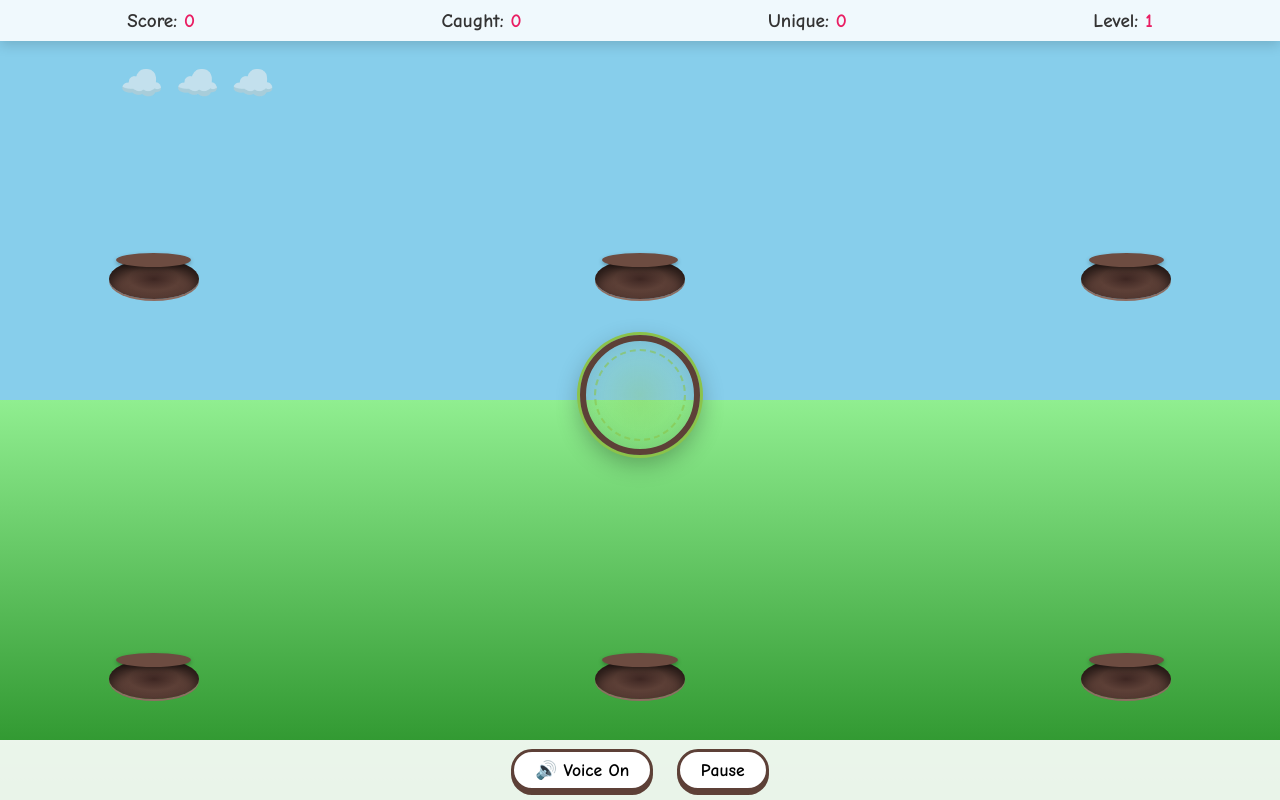
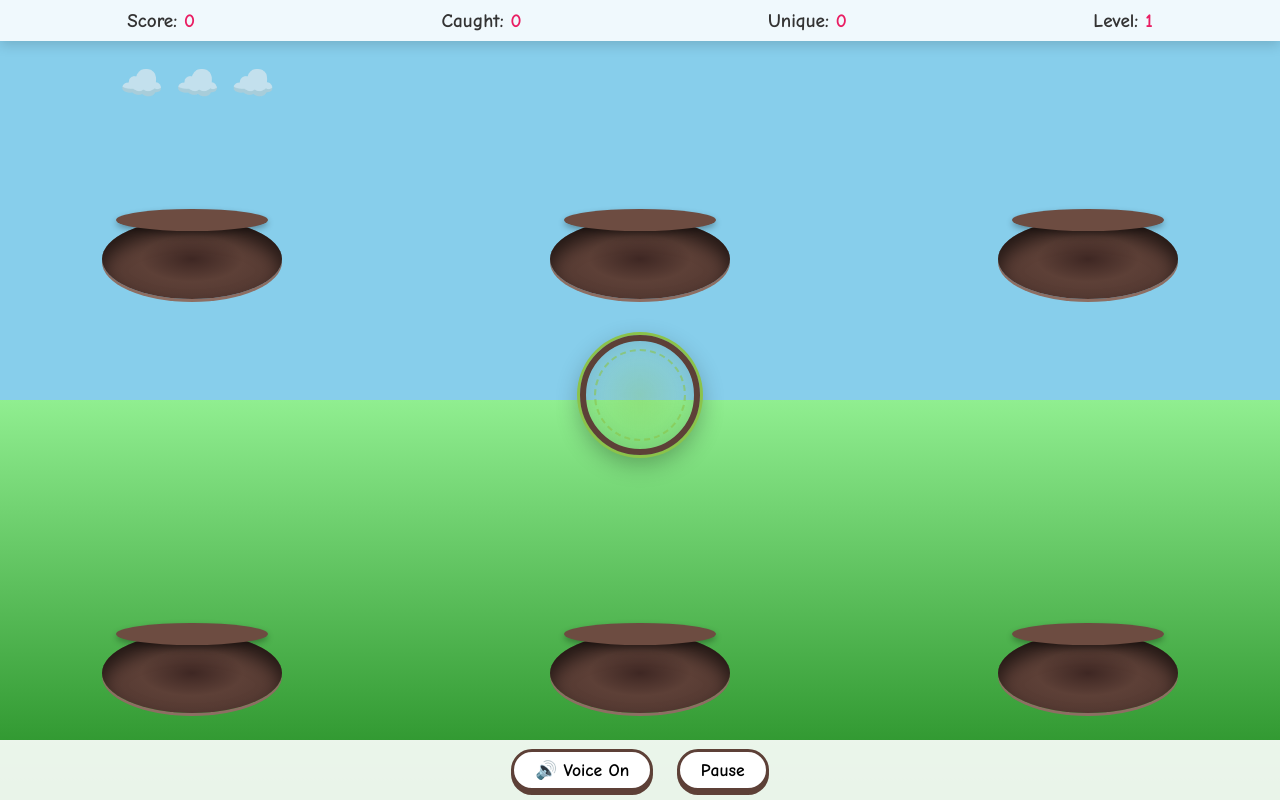
Before and after one commit to Spike0336/animal-catcher, a plain HTML site: page index.html in a window 1280 px wide. Both pictures are taken after a click on the button "Start Catching!". Drawn offline with Linux system fonts and the light colour scheme.

Commit message:
Add files via upload

```diff
--- a/script.js
+++ b/script.js
@@ -194,10 +194,10 @@ function createHoles() {
   const areaW = playArea.clientWidth;
   const areaH = playArea.clientHeight;
   const cols = 3, rows = 2;
-  const marginX = areaW * 0.12;
-  const marginY = areaH * 0.32;
+  const marginX = areaW * 0.15;
+  const marginY = areaH * 0.28;
   const usableW = areaW - marginX * 2;
-  const usableH = areaH - marginY - areaH * 0.1;
+  const usableH = areaH - marginY - areaH * 0.12;
 
   for (let r = 0; r < rows; r++) {
     for (let c = 0; c < cols; c++) {
@@ -240,7 +240,7 @@ function updateNetPosition() {
 
 function gameLoop(timestamp) {
   if (!isPlaying || isPaused) return;
-  const gap = Math.max(380, 900 - level * 55);
+  const gap = Math.max(900, 1800 - level * 80);
   if (!currentAnimal && timestamp - lastSpawn > gap) {
     spawnAnimal();
     lastSpawn = timestamp;
@@ -263,7 +263,7 @@ function spawnAnimal() {
     ? photoNames[Math.floor(Math.random() * photoNames.length)]
     : UNIQUE_ANIMALS[Math.floor(Math.random() * UNIQUE_ANIMALS.length)];
 
-  const size = 82;
+  const size = 160;
   const el = document.createElement("div");
   el.className = "animal popping";
   el.style.width = size + "px";
@@ -303,7 +303,7 @@ function spawnAnimal() {
   }
 
   el.style.left = (hole.x - size / 2) + "px";
-  el.style.top = (hole.y - size / 2 - 10) + "px";
+  el.style.top = (hole.y - size / 2 - 18) + "px";
   playArea.appendChild(el);
 
   const stayTime = Math.max(650, 1300 - level * 70) + Math.random() * 180;
--- a/style.css
+++ b/style.css
@@ -161,14 +161,14 @@ h1 {
 /* ===== HOLES IN THE GROUND ===== */
 .hole {
   position: absolute;
-  width: 90px;
-  height: 40px;
+  width: 180px;
+  height: 80px;
   transform: translate(-50%, -30%);
   background: radial-gradient(ellipse at center, #3e2723 0%, #5d4037 40%, #4e342e 100%);
   border-radius: 50%;
   box-shadow:
-    inset 0 8px 12px rgba(0,0,0,0.6),
-    0 2px 0 #8d6e63;
+    inset 0 12px 18px rgba(0,0,0,0.6),
+    0 3px 0 #8d6e63;
   z-index: 3;
   pointer-events: none;
 }
@@ -176,13 +176,13 @@ h1 {
 .hole::after {
   content: "";
   position: absolute;
-  top: -6px;
+  top: -10px;
   left: 8%;
   width: 84%;
-  height: 14px;
+  height: 22px;
   background: #6d4c41;
   border-radius: 50%;
-  box-shadow: 0 2px 4px rgba(0,0,0,0.3);
+  box-shadow: 0 3px 6px rgba(0,0,0,0.3);
 }
 
 /* ===== ANIMALS (pop out of holes) ===== */
@@ -301,7 +301,7 @@ h1 {
 /* ===== BIG CELEBRATION MESSAGE ===== */
 #catch-message {
   position: absolute;
-  top: 38%;
+  top: 58%;
   left: 50%;
   transform: translate(-50%, -50%);
   background: linear-gradient(135deg, #fff9c4, #ffffff);
@@ -433,8 +433,8 @@ h1 {
 /* Responsive */
 @media (max-width: 600px) {
   .hole {
-    width: 72px;
-    height: 32px;
+    width: 140px;
+    height: 62px;
   }
   #net {
     width: 100px;
```
